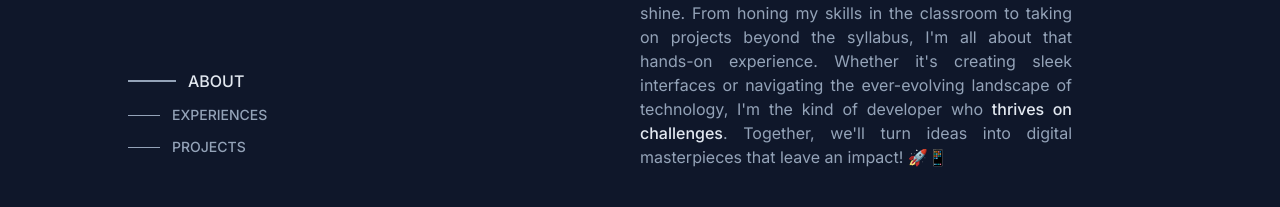
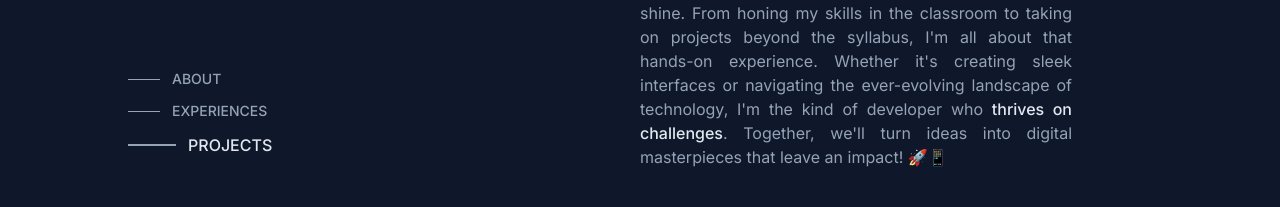
Before and after one commit to mfadlihs/portfolio, a Next.js app: page / in a window 1280 px wide. Shown: the part 391-598 px from the top of the page. Built offline with nearby package versions, Linux system fonts and the light colour scheme.

Commit message:
add scroll smooth

```diff
--- a/src/layout/ItemSection.tsx
+++ b/src/layout/ItemSection.tsx
@@ -1,17 +1,20 @@
 import { useEffect, useState } from "react";
 import { ItemContainer } from "./styles";
+import Link from "next/link";
 
 interface ItemSectionProps {
   text: string;
   active: boolean;
+  id: string;
 }
 
-export default function ItemSection({ text, active }: ItemSectionProps) {
+export default function ItemSection({ text, active, id }: ItemSectionProps) {
   return (
+    <Link href={`#${id}`}>
       <ItemContainer
         className={`${
           active ? "text-text md:text-base md:font-medium" : "md:text-sm"
-      } flex text-xl font-medium`}
+        } flex text-xl font-medium w-fit`}
       >
         <div
           className={`${
@@ -20,5 +23,6 @@ export default function ItemSection({ text, active }: ItemSectionProps) {
         ></div>
         <div>{text}</div>
       </ItemContainer>
+    </Link>
   );
 }
--- a/src/layout/index.tsx
+++ b/src/layout/index.tsx
@@ -16,6 +16,41 @@ export default function Layout({ children }: { children: ReactNode }) {
     }
   };
 
+  const sections = ["about", "experience", "projects"];
+
+  const [currentSection, setCurrentSection] = useState<string>("about");
+
+  useEffect(() => {
+    const handleScroll = () => {
+      const scrollPosition = window.scrollY;
+
+      // Menentukan di mana pengguna berada berdasarkan posisi scroll
+      let section = currentSection;
+      sections.forEach((sectionId) => {
+        const sectionElement = document.getElementById(sectionId);
+        if (sectionElement) {
+          const offsetTop = sectionElement.offsetTop;
+          const offsetBottom = offsetTop + sectionElement.offsetHeight;
+
+          if (scrollPosition >= offsetTop && scrollPosition < offsetBottom) {
+            section = sectionId;
+          }
+        }
+      });
+
+      // Memperbarui state dengan bagian yang sedang dilihat
+      setCurrentSection(section);
+    };
+
+    // Menambahkan event listener untuk scroll
+    window.addEventListener("scroll", handleScroll);
+
+    // Membersihkan event listener saat komponen di-unmount
+    return () => {
+      window.removeEventListener("scroll", handleScroll);
+    };
+  }, [sections]);
+
   useEffect(() => {
     window.addEventListener("resize", handleResize);
 
@@ -23,6 +58,10 @@ export default function Layout({ children }: { children: ReactNode }) {
       window.removeEventListener("resize", handleResize);
     };
   });
+
+  useEffect(() => {
+    console.log(currentSection);
+  }, [currentSection]);
 
   return (
     <>
@@ -40,9 +79,21 @@ export default function Layout({ children }: { children: ReactNode }) {
           </div>
         </div>
         <div className="text-text2 flex flex-col gap-3">
-          <ItemSection text="ABOUT" active />
-          <ItemSection text="EXPERIENCES" active={false} />
-          <ItemSection text="PROJECTS" active={false} />
+          <ItemSection
+            id="about"
+            text="ABOUT"
+            active={currentSection == "about"}
+          />
+          <ItemSection
+            text="EXPERIENCES"
+            id="experience"
+            active={currentSection == "experience"}
+          />
+          <ItemSection
+            text="PROJECTS"
+            id="projects"
+            active={currentSection == "projects"}
+          />
         </div>
         <div className="flex gap-5 md:justify-start justify-center">
           {sosmed.map((e) => (
--- a/src/pages/_document.tsx
+++ b/src/pages/_document.tsx
@@ -2,7 +2,7 @@ import { Html, Head, Main, NextScript } from "next/document";
 
 export default function Document() {
   return (
-    <Html lang="en" className="scroll-smooth">
+    <Html lang="en">
       <Head />
       <body className="bg-primary overflow-x-hidden relative min-h-[200vh]">
         <Main />
--- a/src/partials/home/about/index.tsx
+++ b/src/partials/home/about/index.tsx
@@ -2,7 +2,7 @@ import { AboutContainer } from "./styles";
 
 export default function HomeAbout() {
   return (
-    <AboutContainer data-aos="fade-up" className="mb-20">
+    <AboutContainer id="about" data-aos="fade-up" className="mb-20">
       <div>
         Hey, I'm your go-to{" "}
         <span className="highlight">Front-End Web Developer</span> with a
--- a/src/partials/home/experiences/ExperienceCard/index.tsx
+++ b/src/partials/home/experiences/ExperienceCard/index.tsx
@@ -29,12 +29,12 @@ export default function ExperienceCard({
       target="_blank"
       onMouseOver={handleMouseOver}
       onMouseOut={handleMouseOut}
+      data-aos={"fade-left"}
     >
       <CardContainer
         className={`${
           active == 2 && "opacity-50"
         } px-4 md:px-6 py-4 md:py-5 rounded-xl hover:bg-[#5ECED410] cursor-pointer hover:text-text"`}
-        data-aos={"fade-left"}
       >
         <img src={data.logo} className="h-7 w-32 object-cover mb-2" />
         <div className="flex gap-x-8 gap-y-2 flex-col md:flex-row">
--- a/src/partials/home/experiences/index.tsx
+++ b/src/partials/home/experiences/index.tsx
@@ -12,7 +12,7 @@ export default function Experience() {
   }, [id]);
 
   return (
-    <div>
+    <div id="experience">
       <div className="-mx-3 md:-mx-8 flex flex-col gap-y-3">
         {data.map((e) => (
           <ExperienceCard
--- a/src/partials/home/projects/ProjectCard/index.tsx
+++ b/src/partials/home/projects/ProjectCard/index.tsx
@@ -31,12 +31,12 @@ export default function ProjectCard({
       target="_blank"
       onMouseOver={handleMouseOver}
       onMouseOut={handleMouseOut}
+      data-aos={"fade-left"}
     >
       <CardContainer
         className={`${
           active == 2 && "opacity-50"
         } px-4 md:px-6 py-4 md:py-5 rounded-xl hover:bg-[#5ECED410] cursor-pointer hover:text-text"`}
-        data-aos={"fade-left"}
       >
         <div className="flex gap-x-8 gap-y-2 flex-col md:flex-row">
           <div className="basis-[25%]">
--- a/src/partials/home/projects/index.tsx
+++ b/src/partials/home/projects/index.tsx
@@ -11,7 +11,7 @@ export default function Projects() {
   }, [id]);
 
   return (
-    <div className="-mx-3 md:-mx-8 mb-20 flex flex-col gap-y-3">
+    <div id="projects" className="-mx-3 md:-mx-8 mb-20 flex flex-col gap-y-3">
       {data.map((e) => (
         <ProjectCard
           active={!active ? 0 : active && id == e.id ? 1 : 2}
--- a/src/styles/globals.css
+++ b/src/styles/globals.css
@@ -5,6 +5,7 @@
 @tailwind utilities;
 html {
   font-family: "Inter", sans-serif;
+  scroll-behavior: smooth;
 }
 
 @layer base {
```
Lines whose indentation alone changed are shown as unchanged.
